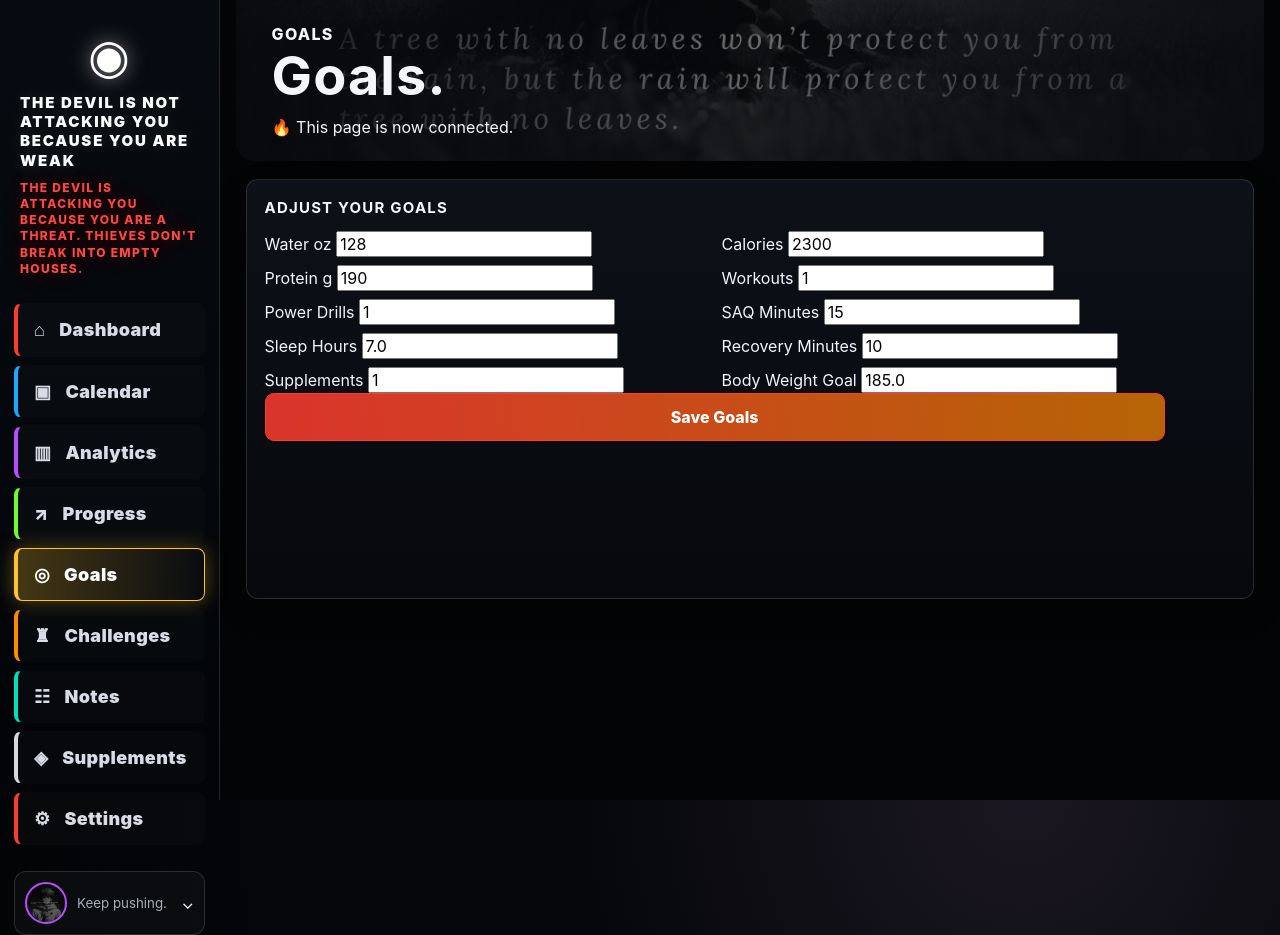
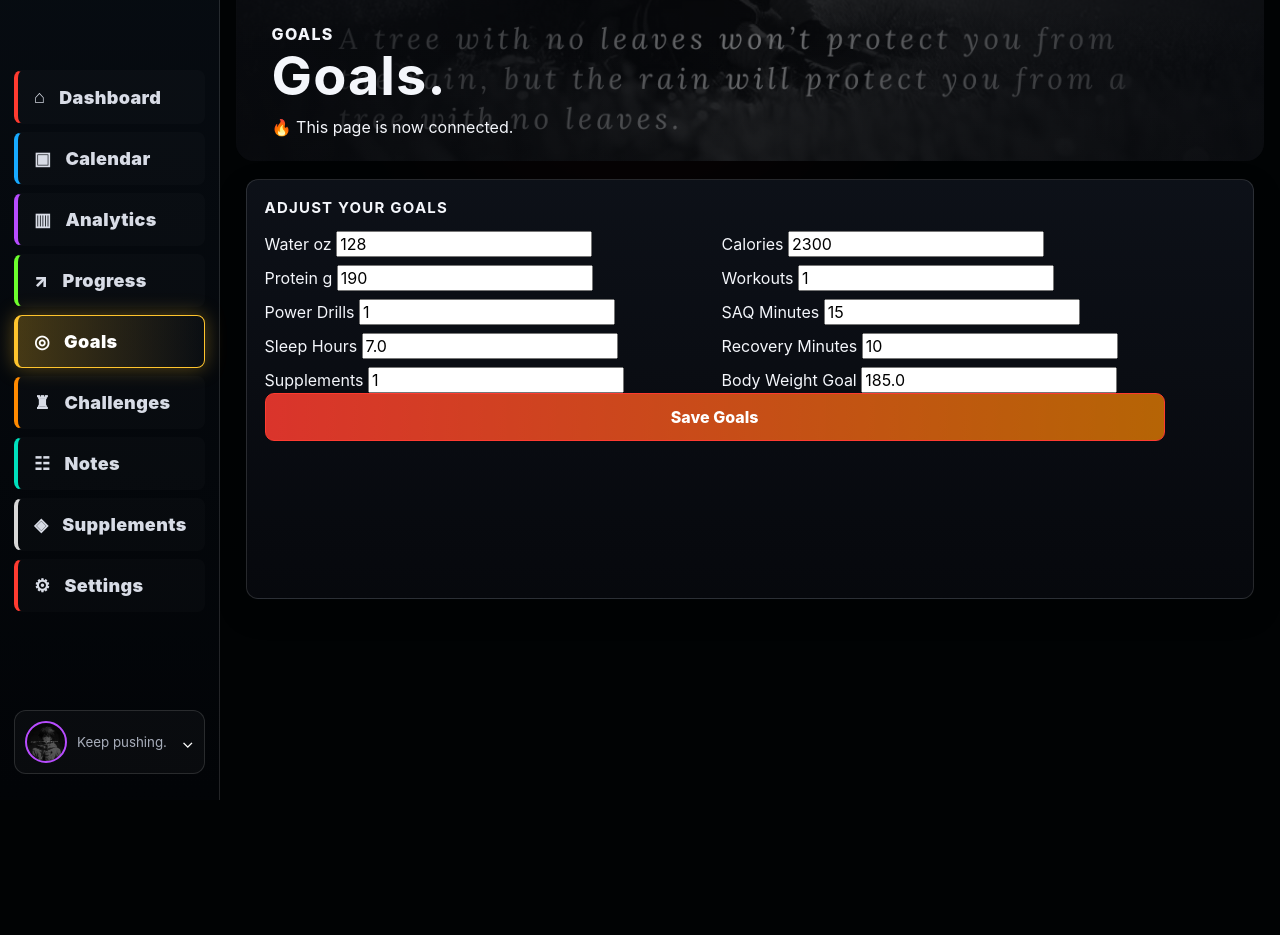
Before and after one commit to martinez4all/HealthTracking, a Flask app: page /page/goals in a window 1280 px wide. After the commit the page ends 800 px from the top, so only its background shows below. Run offline with Flask 3, Linux system fonts and the light colour scheme; the visitor is signed in with stand-in values (Sample User, id 1); data comes from the database, SQL or seed files in the repository.

Commit message:
Add files via upload

```diff
--- a/static/styles.css
+++ b/static/styles.css
@@ -505,3 +505,107 @@ body{
 }
 
 #quoteText{transition:opacity .25s ease;}
+
+
+/* V7 FINAL: clean header, no top-left logo/quote, stronger visible image grid background */
+.clean-brand{
+  min-height:18px !important;
+  padding:0 !important;
+  margin:0 !important;
+}
+
+.sidebar .leaf-mark,
+.sidebar .threat-title,
+.sidebar .threat-sub{
+  display:none !important;
+}
+
+/* Make uploaded image grid actually visible behind dashboard */
+.anime-bg-grid{
+  opacity:.36 !important;
+  grid-template-columns:repeat(3, 1fr) !important;
+  grid-template-rows:repeat(3, 1fr) !important;
+  gap:3px !important;
+  background:#020305 !important;
+}
+.bg-cell{
+  background-size:cover !important;
+  background-position:center !important;
+  min-height:33.333vh !important;
+  border:1px solid rgba(255,255,255,.06) !important;
+}
+.anime-bg-grid::after{
+  background:
+    radial-gradient(circle at 50% 0%, rgba(255,59,48,.13), transparent 42%),
+    linear-gradient(90deg, rgba(2,3,5,.72), rgba(2,3,5,.48), rgba(2,3,5,.72)),
+    linear-gradient(180deg, rgba(2,3,5,.38), rgba(2,3,5,.82)) !important;
+}
+
+/* Huge front-and-center header quote */
+.final-hero{
+  min-height:260px !important;
+  justify-content:center !important;
+  align-items:center !important;
+  text-align:center !important;
+  padding:38px 38px !important;
+  position:relative !important;
+}
+.final-hero .hero-center-title{
+  max-width:1100px;
+  margin:0 auto;
+  animation:headerFadeIn .85s ease both;
+}
+.final-hero .hero-center-title h1{
+  margin:0 !important;
+  font-size:clamp(42px, 6vw, 92px) !important;
+  line-height:.96 !important;
+  letter-spacing:-.045em !important;
+  font-weight:1000 !important;
+  color:#fff !important;
+  text-transform:uppercase;
+  text-shadow:
+    0 0 14px rgba(255,255,255,.22),
+    0 0 28px rgba(255,59,48,.42),
+    0 0 70px rgba(255,59,48,.22) !important;
+}
+
+/* Keep the rotating quote, but tuck it in top-right cleaner */
+.final-hero blockquote{
+  position:absolute !important;
+  right:26px !important;
+  top:24px !important;
+  max-width:360px !important;
+  font-size:15px !important;
+  line-height:1.35 !important;
+  text-align:left !important;
+  padding:11px 14px 11px 18px !important;
+  background:rgba(0,0,0,.48) !important;
+  backdrop-filter:blur(8px);
+  border-left:4px solid var(--red) !important;
+  box-shadow:0 0 22px rgba(255,59,48,.16) !important;
+}
+.final-hero blockquote b{
+  font-size:36px !important;
+}
+.final-hero blockquote cite{
+  font-size:12px !important;
+  margin-top:6px !important;
+}
+
+@keyframes headerFadeIn{
+  from{opacity:0; transform:translateY(14px) scale(.985);}
+  to{opacity:1; transform:translateY(0) scale(1);}
+}
+
+@media(max-width:900px){
+  .final-hero{
+    min-height:310px !important;
+    padding-top:110px !important;
+  }
+  .final-hero blockquote{
+    left:18px !important;
+    right:18px !important;
+    top:18px !important;
+    max-width:none !important;
+  }
+}
--- a/templates/page.html
+++ b/templates/page.html
@@ -10,11 +10,7 @@
   <div class="anime-bg-grid" aria-hidden="true"></div>
   <div class="app-shell">
     <aside class="sidebar">
-      <div class="brand">
-        <div class="leaf-mark">◉</div>
-        <div class="brand-title threat-title">THE DEVIL IS NOT ATTACKING YOU BECAUSE YOU ARE WEAK</div>
-        <div class="brand-sub threat-sub">THE DEVIL IS ATTACKING YOU BECAUSE YOU ARE A THREAT. THIEVES DON'T BREAK INTO EMPTY HOUSES.</div>
-      </div>
+      <div class="brand clean-brand"></div>
 
       <nav class="nav">
         <a class="nav-red" href="{{ url_for('dashboard') }}">⌂ <span>Dashboard</span></a>
```
Also changed, not shown: static/app.js (+30 -0 lines), templates/dashboard.html (+4 -10 lines), README.md.
